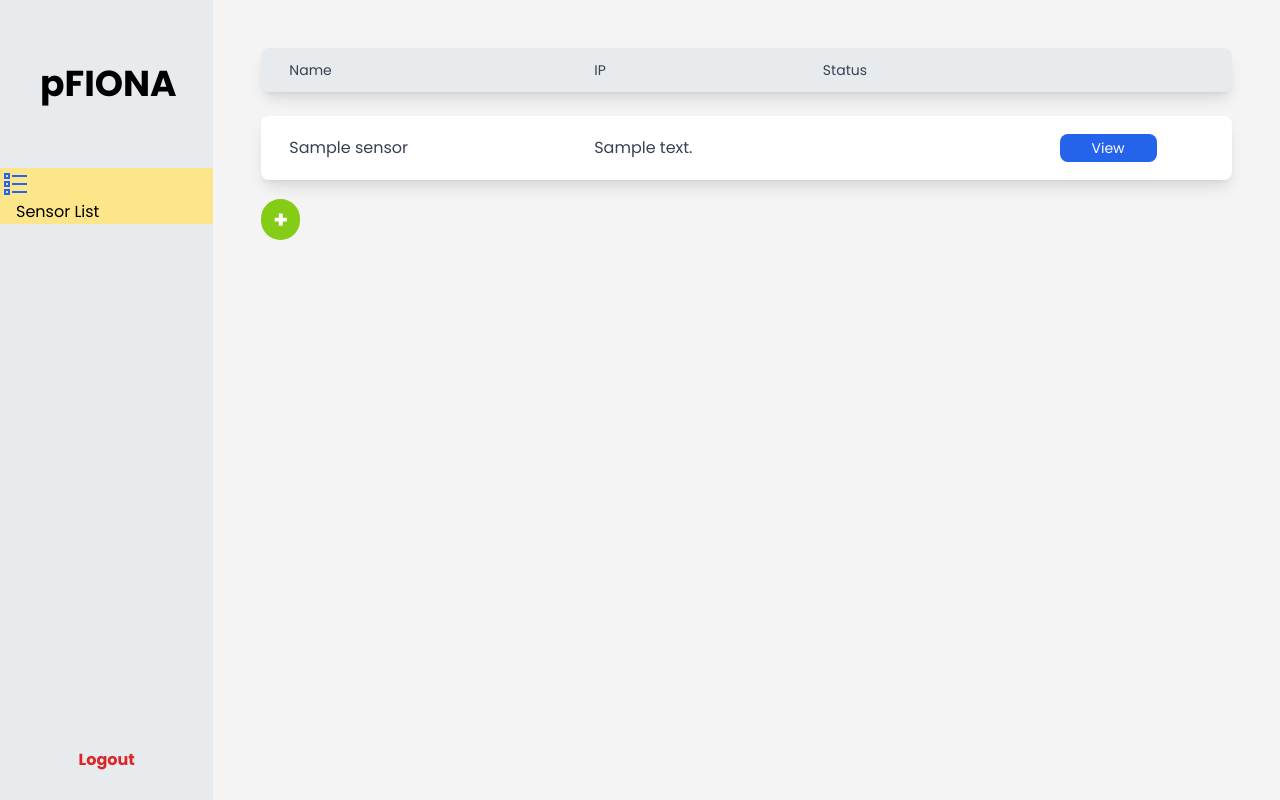
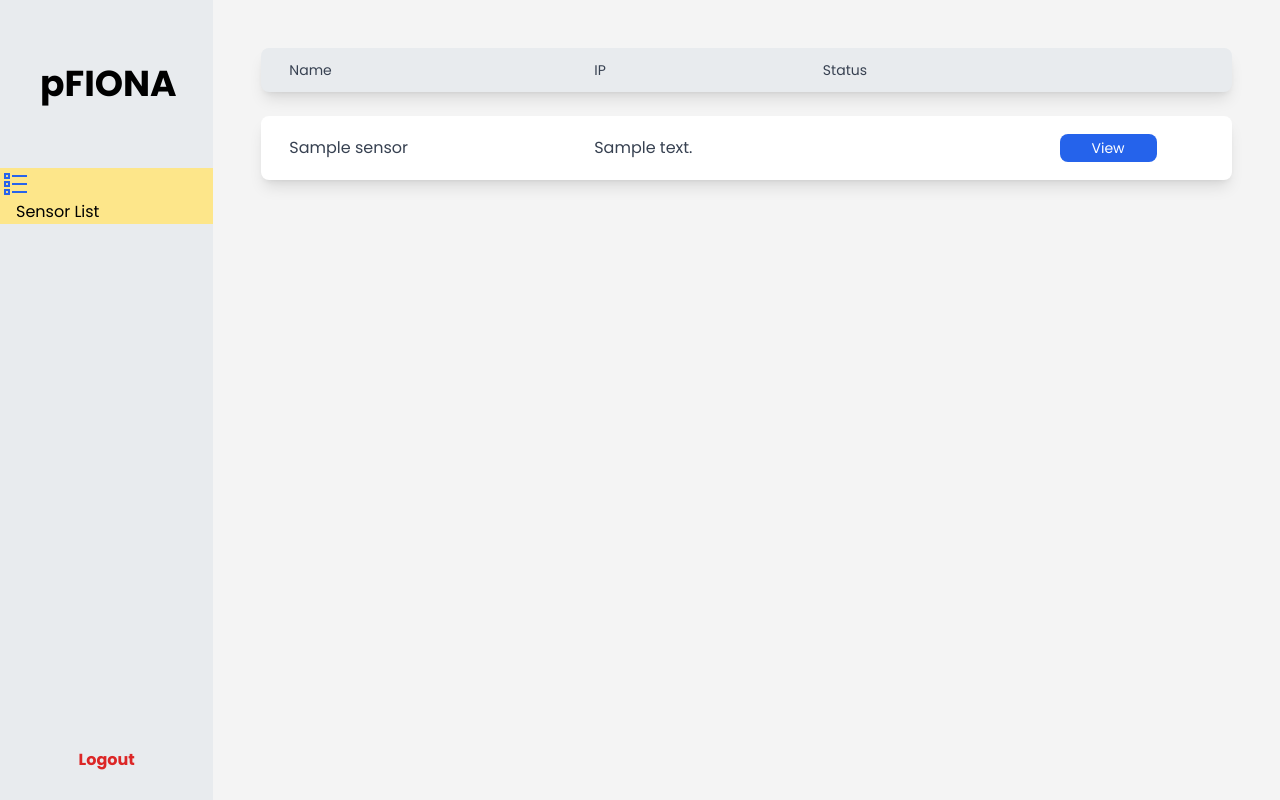
Before and after one commit to Warkild/pFIONA_ui, a Django app: template pFIONA_sensors/templates/pFIONA_sensors/sensors_list.html in a window 1280 px wide. Run offline with Django 5.2, Linux system fonts and the light colour scheme; tables that the repository leaves empty hold one stand-in row (values such as "Sample post"); the template is opened without the code that fills it: values that come from a table or form of the project are taken from there, most other values are stand-ins (such as "Sample title", 1, 10 or a date in 2020); some libraries are stand-ins or nearby versions.

Commit message:
Delete add button to sensors list

```diff
--- a/pFIONA_sensors/templates/pFIONA_sensors/sensors_list.html
+++ b/pFIONA_sensors/templates/pFIONA_sensors/sensors_list.html
@@ -34,9 +34,6 @@
                     </div>
                 {% endif %}
             </div>
-            <div>
-                <a href="{% url 'sensors_add' %}" class="bg-lime-500 py-1 px-3 rounded-full text-white text-2xl font-poppins font-bold hover:bg-lime-300">+</a>
-            </div>
         </div>
     </div>
     <script src="{% static "pFIONA_sensors/main.js" %}"></script>
```
